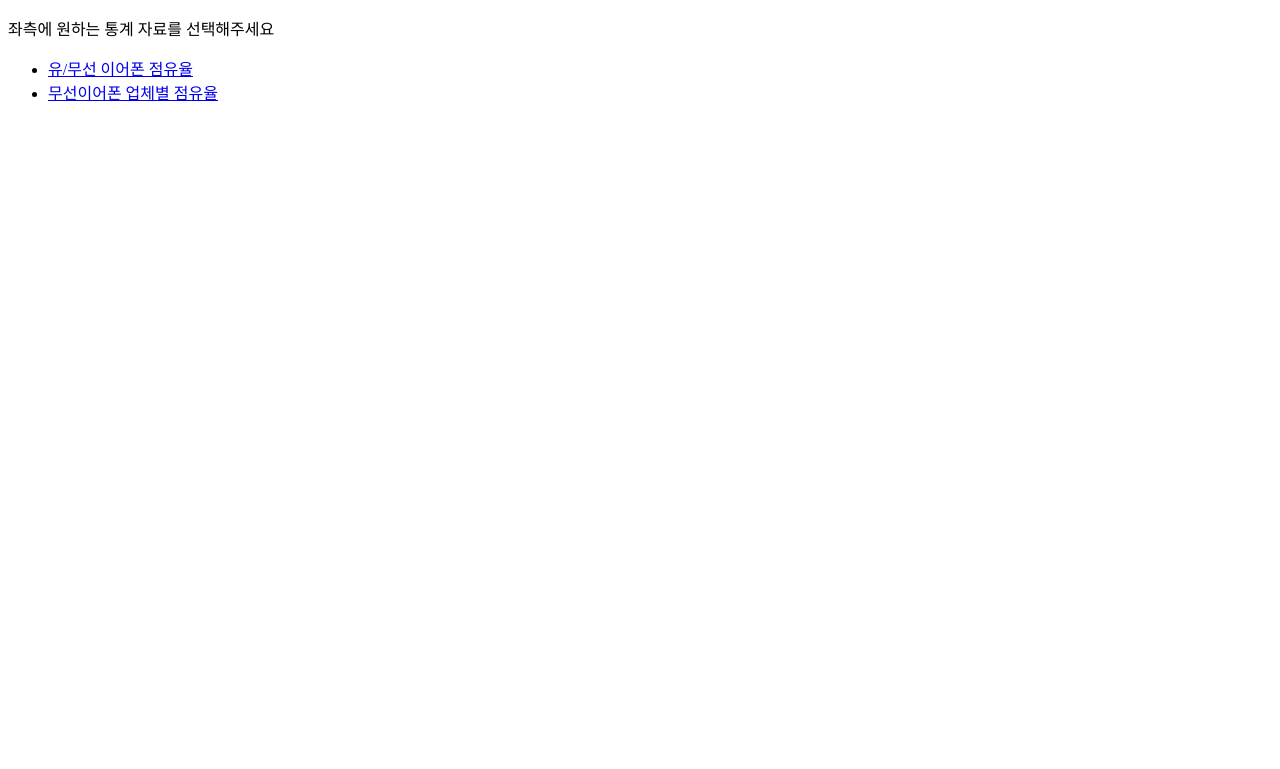
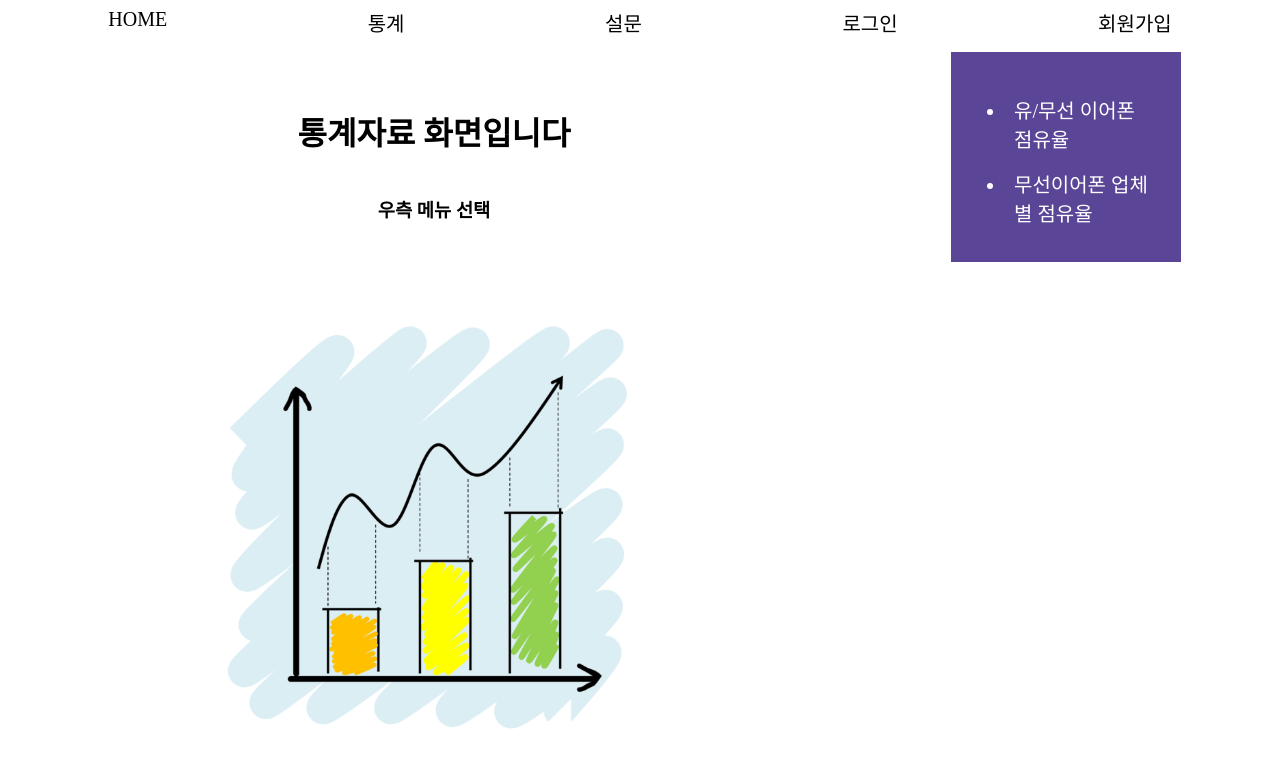
Before and after one commit to keamy-eun/html_ToyTermProject, a plain HTML site: page docs/html/statics.html in a window 1280 px wide. Drawn offline with Linux system fonts and the light colour scheme.

Commit message:
term_project

```diff
--- a/docs/CSS/statics.css
+++ b/docs/CSS/statics.css
@@ -9,10 +9,6 @@ aside {
   background-color: rgb(91, 69, 151);
 }
 
-div {
-  display: flex;
-}
-
 a {
   color: inherit;
   text-decoration: none;
@@ -21,3 +17,29 @@ a {
 li {
   padding: 5%;
 }
+
+img {
+  width: 700px;
+}
+
+div {
+  display: flex;
+  justify-content: space-around;
+}
+.first-align {
+  display: flex;
+  flex-direction: column;
+  text-align: center;
+  margin-top: 50px;
+}
+
+.display-flex-row {
+  display: flex;
+  flex-direction: row;
+}
+.main-menu {
+  justify-content: space-around;
+}
+.font-size-20px {
+  font-size: 20px;
+}
--- a/docs/CSS/statics_menu1.css
+++ b/docs/CSS/statics_menu1.css
@@ -1,7 +1,7 @@
 .main-align {
   border: 2px solid black;
   padding: 10px;
-  margin: 15px auto;
+  margin: 50px auto;
   width: 400px;
   height: 200px;
   text-align: center;
@@ -25,6 +25,7 @@ aside {
 }
 div {
   display: flex;
+  justify-content: space-around;
 }
 
 a {
@@ -35,3 +36,14 @@ a {
 li {
   padding: 5%;
 }
+
+.display-flex-row {
+  display: flex;
+  flex-direction: row;
+}
+.main-menu {
+  justify-content: space-around;
+}
+.font-size-20px {
+  font-size: 20px;
+}
--- a/docs/CSS/statics_menu2.css
+++ b/docs/CSS/statics_menu2.css
@@ -1,7 +1,7 @@
 .main-align {
   border: 2px solid black;
   padding: 20px;
-  margin: 15px auto;
+  margin: 50px auto;
   width: 300px;
   height: 350px;
   text-align: center;
@@ -24,6 +24,7 @@ aside {
 }
 div {
   display: flex;
+  justify-content: space-around;
 }
 
 a {
@@ -34,3 +35,14 @@ a {
 li {
   padding: 5%;
 }
+
+.display-flex-row {
+  display: flex;
+  flex-direction: row;
+}
+.main-menu {
+  justify-content: space-around;
+}
+.font-size-20px {
+  font-size: 20px;
+}
--- a/docs/CSS/survey.css
+++ b/docs/CSS/survey.css
@@ -13,7 +13,7 @@ tr {
 .main-align {
   border: 2px solid black;
   padding: 10px;
-  margin: 0px auto;
+  margin: 50px auto;
   width: 600px;
 }
 
@@ -24,3 +24,14 @@ tr {
   font-size: 15px;
   background-color: rgb(197, 197, 197);
 }
+
+.display-flex-row {
+  display: flex;
+  flex-direction: row;
+}
+.main-menu {
+  justify-content: space-around;
+}
+.font-size-20px {
+  font-size: 20px;
+}
--- a/docs/html/statics.html
+++ b/docs/html/statics.html
@@ -5,11 +5,22 @@
     <meta http-equiv="X-UA-Compatible" content="IE=edge" />
     <meta name="viewport" content="width=device-width, initial-scale=1.0" />
     <title>Document</title>
+    <link rel="stylesheet" href="../CSS/statics.css" />
   </head>
   <body>
+    <div class="display-flex-row main-menu font-size-20px">
+      <div><a href="../html/main.html">HOME</a></div>
+      <div><a href="../html/statics.html">통계</a></div>
+      <div><a href="../html/survey.html">설문</a></div>
+      <div><a href="../html/login.html">로그인</a></div>
+      <div><a href="../html/signUp.html">회원가입</a></div>
+    </div>
     <div>
-      <p>좌측에 원하는 통계 자료를 선택해주세요</p>
-
+      <div class="first-align">
+        <h1>통계자료 화면입니다</h1>
+        <h3>우측 메뉴 선택</h3>
+        <img src="../../src/CSS/LOSDOS1-1024x767.png" alt="" />
+      </div>
       <aside>
         <ul>
           <li>
```
Also changed, not shown: docs/html/statics_menu1.html (+7 -0 lines), docs/html/statics_menu2.html (+7 -0 lines), docs/html/survey.html (+7 -0 lines), src/CSS/LOSDOS1-1024x767.png (added).
